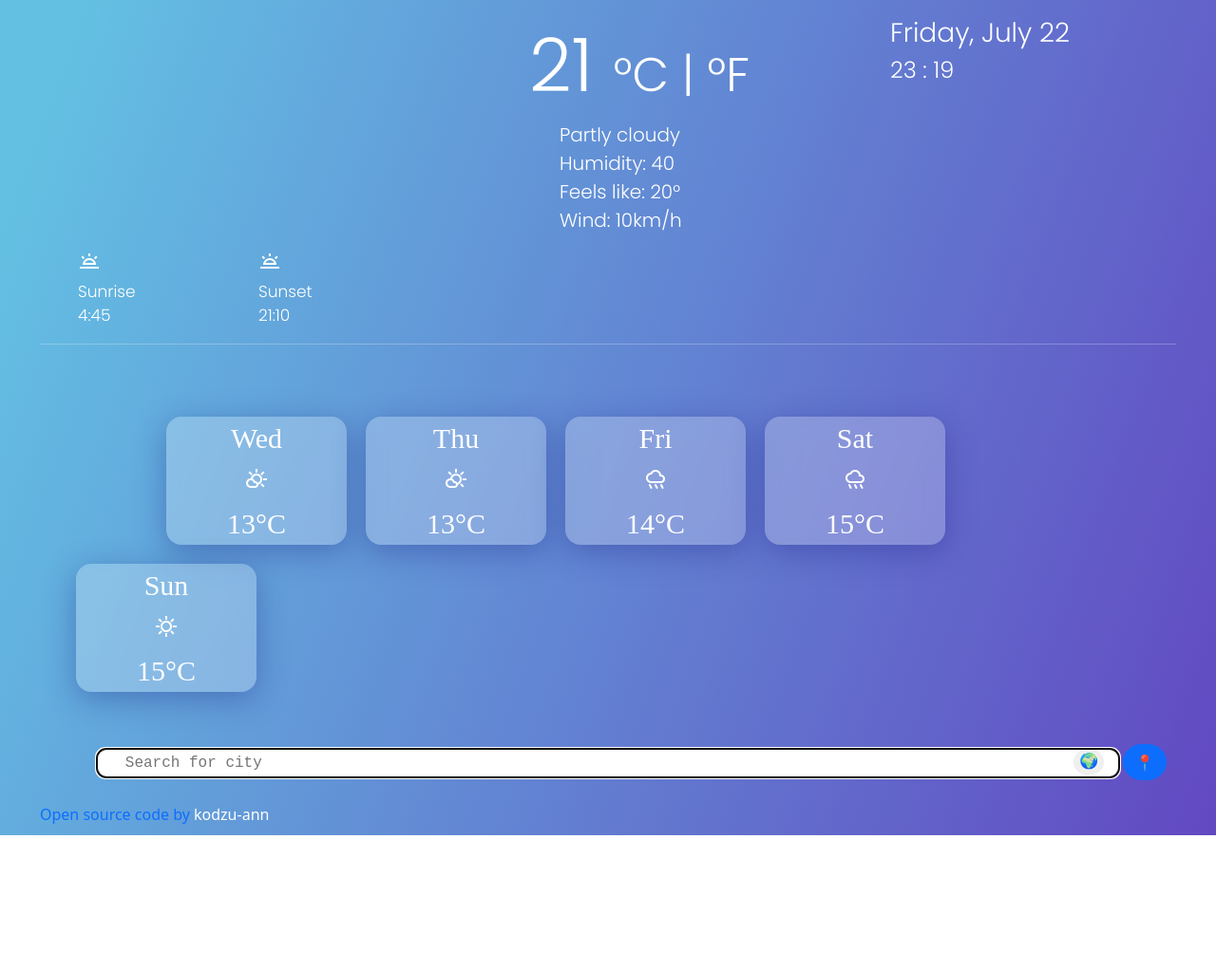
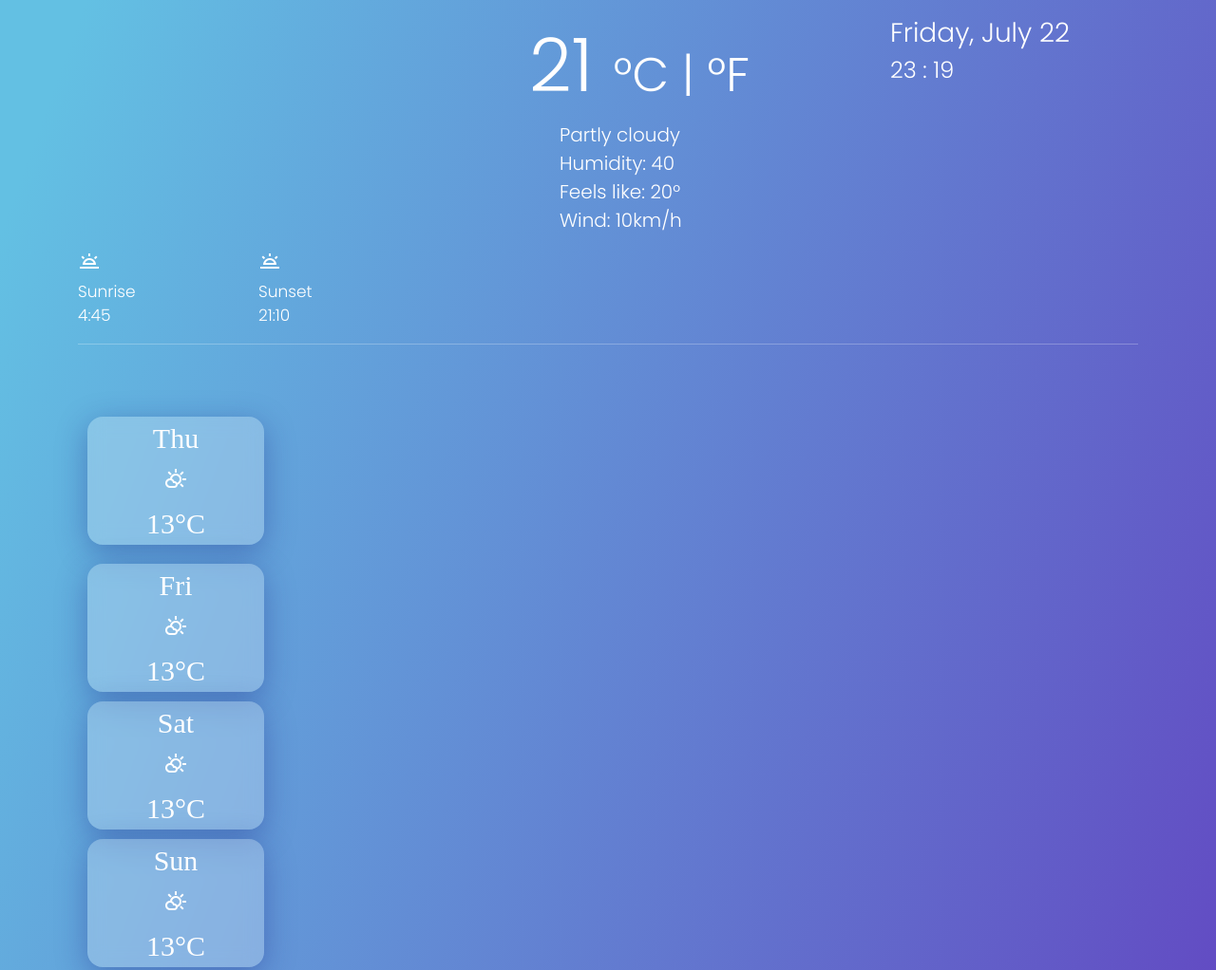
Before and after one commit to kodzu-ann/challendge-folder, a plain HTML site: page index.html in a window 1280 px wide. Shown: the top 1022 px of the page at 95% size. Before the commit the page ends 880 px from the top, so only its background shows below. Drawn offline with nearby package versions, Linux system fonts and the light colour scheme; no server answers; some icons are missing; a web font is replaced by a local one.

Commit message:
Updated forecast in js instead of html
need to work on a row's appearance

```diff
--- a/index.html
+++ b/index.html
@@ -82,50 +82,12 @@
             </div>
           </div>
         </div>
+        <hr />
+
+        <div class="weather-forecast" id="forecast"></div>
       </div>
     </header>
-    <hr />
-    <footer>
-      <div class="container">
-        <div class="row">
-          <div class="col-1"></div>
 
-          <div class="col-2 week-days">
-            Wed
-            <br />
-            <span class="material-symbols-sharp icon"> partly_cloudy_day </span>
-            <div class="temp">13°C</div>
-          </div>
-
-          <div class="col-2 week-days">
-            Thu
-            <br />
-            <span class="material-symbols-sharp icon"> partly_cloudy_day </span>
-            <div class="temp">13°C</div>
-          </div>
-          <div class="col-2 week-days">
-            Fri
-            <br />
-            <span class="material-symbols-sharp icon"> rainy </span>
-            <div class="temp">14°C</div>
-          </div>
-          <div class="col-2 week-days">
-            Sat
-            <br />
-            <span class="material-symbols-sharp icon"> rainy </span>
-            <div class="temp">15°C</div>
-          </div>
-          <div class="col-2 week-days">
-            Sun
-            <br />
-            <span class="material-symbols-sharp icon"> sunny </span>
-            <div class="temp">15°C</div>
-          </div>
-
-          <div class="col-1"></div>
-        </div>
-      </div>
-    </footer>
     <section>
       <form id="search-form">
         <input
--- a/src/index.js
+++ b/src/index.js
@@ -40,6 +40,28 @@ let minutes = currentDate.getMinutes();
 
 let currentTime = `${hours} : ${minutes}`;
 showTime.innerHTML = `${currentTime}`;
+
+function displayForecast() {
+  let forecastElement = document.querySelector("#forecast");
+
+  let forecastHTML = ` <div class="row g-0">`;
+  let days = ["Thu", "Fri", "Sat", "Sun"];
+  days.forEach(function (day) {
+    forecastHTML =
+      forecastHTML +
+      `
+     <div class="col-2 week-days">
+        ${day}
+        <br />
+        <span class="material-symbols-sharp icon"> partly_cloudy_day </span>
+      <div class="temp">13°C</div>
+      </div>
+
+  `;
+    forecastHTML = forecastHTML + `</div>  `;
+    forecastElement.innerHTML = forecastHTML;
+  });
+}
 
 let form = document.querySelector("#search-form");
 
@@ -105,6 +127,7 @@ function handleSubmit(event) {
 }
 
 searchByDefault("Kyiv");
+displayForecast();
 
 function getLocation(event) {
   event.preventDefault();
--- a/src/styles.css
+++ b/src/styles.css
@@ -59,7 +59,7 @@ h1 {
   color: #16324f;
   transition: all 200ms ease-in-out;
 }
-footer {
+.weather-forecast {
   font-size: 30px;
   padding-top: 50px;
   display: block;
```
